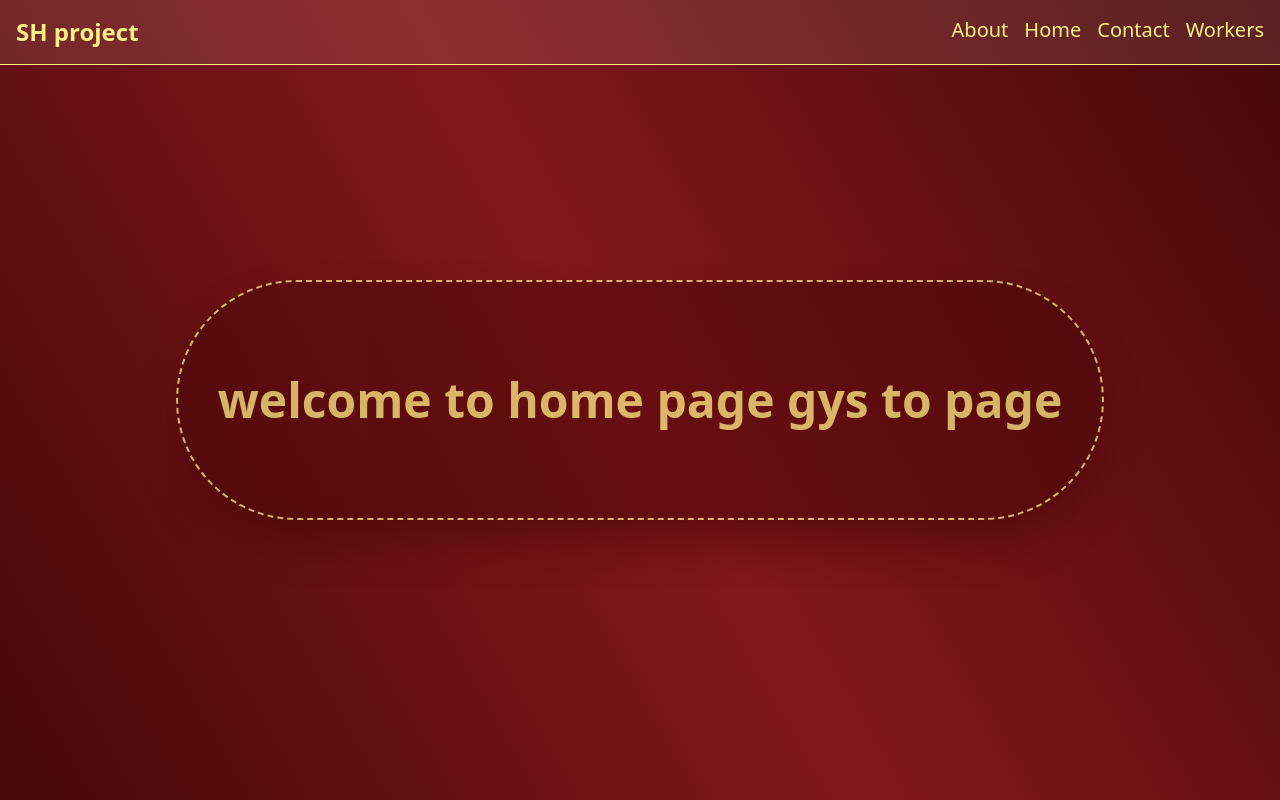
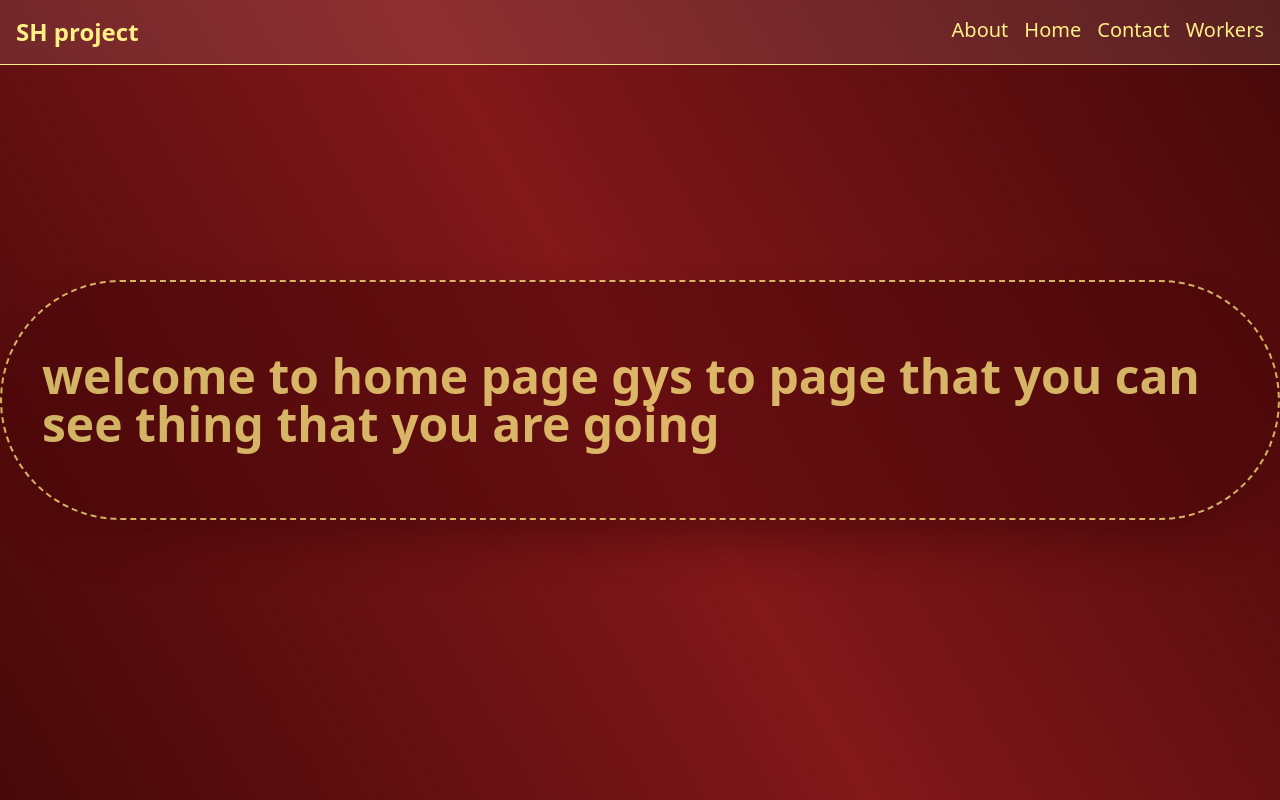
Before and after one commit to shikebazahidi999/First-Next-App, a Next.js app: page / in a window 1280 px wide. Built offline with nearby package versions, Linux system fonts and the light colour scheme.

Commit message:
some changes added

```diff
--- a/src/app/page.tsx
+++ b/src/app/page.tsx
@@ -6,7 +6,8 @@ function Home() {
 		<div className=" bg-linear-60 from-red-950 via-red-900 to-red-950 min-h-screen w-full flex justify-center items-center">
 			<div className="border-2 flex justify-center items-center border-dashed animate-pulse border-yellow-200 h-60 w-fit p-10 bg-red-950/60 shadow-2xl shadow-red-950 rounded-full">
 				<h1 className="text-5xl font-black text-yellow-200 ">
-					welcome to home page gys to page
+					welcome to home page gys to page that you can see thing that you are
+					going
 				</h1>
 			</div>
 		</div>
```
